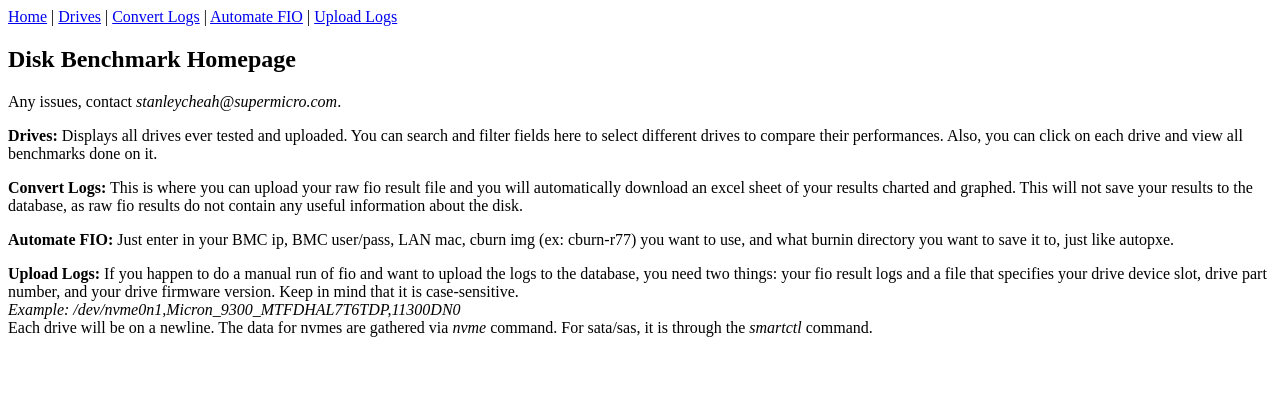
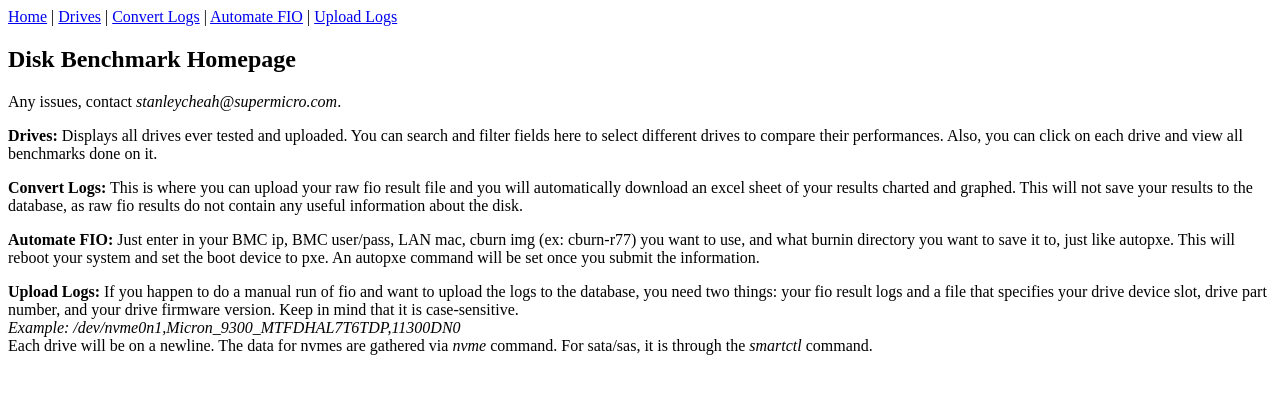
Before and after one commit to sccheah3/fio_automate, a Django app: page / in a window 1280 px wide. Shown: the top 394 px of the page. Run offline with Django 3.2, Linux system fonts and the light colour scheme; a user stored in the database is signed in; parts of the project's set-up code (start-up, migrations or seed data) failed here and were passed over.

Commit message:
set autopxe command and fix detail on homepage

```diff
--- a/fio_chart_project/fio_chart/views.py
+++ b/fio_chart_project/fio_chart/views.py
@@ -105,6 +105,8 @@ def set_autopxe(lan_mac, cburn_img, burnin_dir):
 
 # dont want to do reset because when system is initial off state, will not turn on
 def reset_server(bmc_ip, bmc_username, bmc_password):
+	subprocess.Popen(['ipmitool', '-U', bmc_username, '-P', bmc_password, '-H', bmc_ip, 'chassis', 'bootdev', 'pxe'])
+	time.sleep(1)
 	subprocess.Popen(['ipmitool', '-U', bmc_username, '-P', bmc_password, '-H', bmc_ip, 'power', 'off'])
-	time.sleep(10)
+	time.sleep(30)
 	subprocess.Popen(['ipmitool', '-U', bmc_username, '-P', bmc_password, '-H', bmc_ip, 'power', 'on'])
--- a/templates/home.html
+++ b/templates/home.html
@@ -12,7 +12,9 @@
 <p><strong>Convert Logs:</strong> This is where you can upload your raw fio result file and you will automatically download
       an excel sheet of your results charted and graphed. This will not save your results to the database, as raw fio results
       do not contain any useful information about the disk.</p>
-<p><strong>Automate FIO:</strong> Just enter in your BMC ip, BMC user/pass, LAN mac, cburn img (ex: cburn-r77) you want to use, and what burnin directory you want to save it to, just like autopxe.</p>
+<p><strong>Automate FIO:</strong> Just enter in your BMC ip, BMC user/pass, LAN mac, cburn img (ex: cburn-r77) you want to use,
+        and what burnin directory you want to save it to, just like autopxe. This will reboot your system and set the boot device to pxe.
+        An autopxe command will be set once you submit the information.</p>
 <p><strong>Upload Logs:</strong> If you happen to do a manual run of fio and want to upload the logs to the database, you need two things: your fio result logs and a file that specifies
           your drive device slot, drive part number, and your drive firmware version. Keep in mind that it is case-sensitive.<br>
           <i>Example: /dev/nvme0n1,Micron_9300_MTFDHAL7T6TDP,11300DN0</i><br>
```
